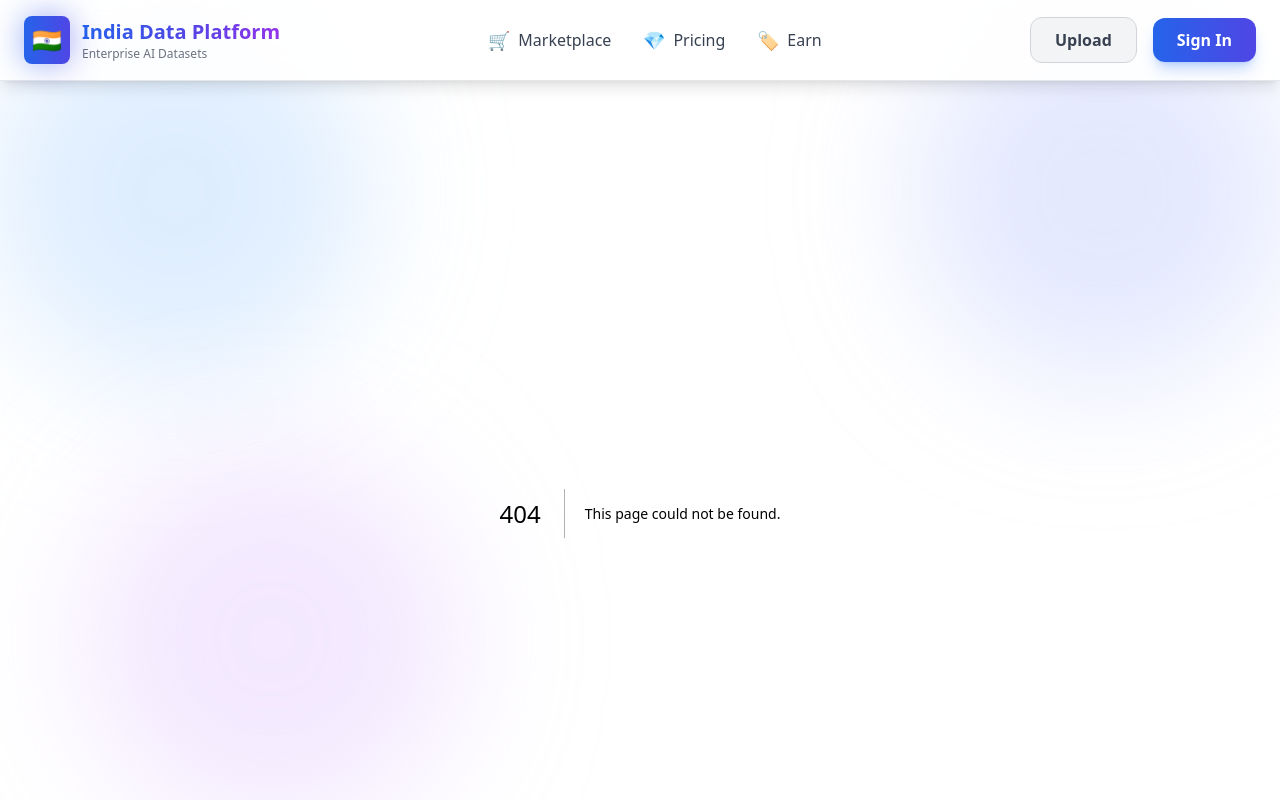
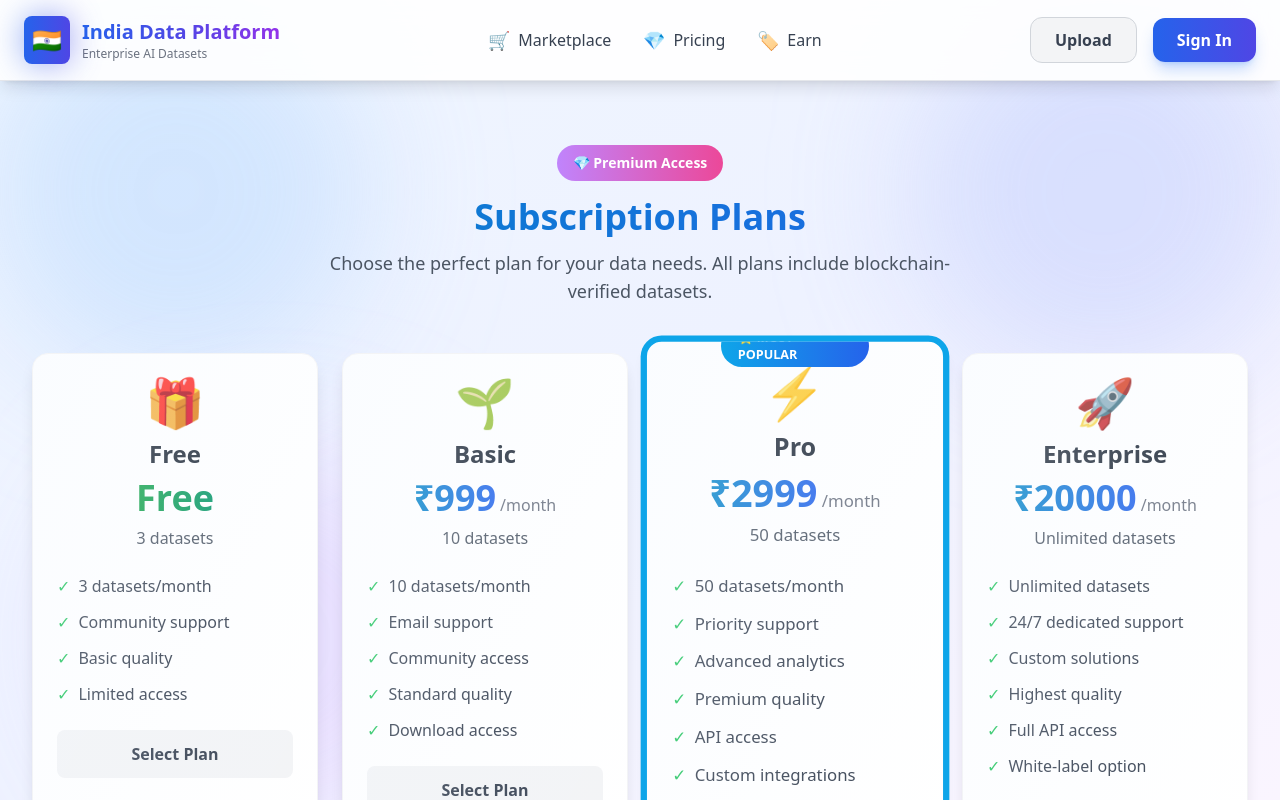
Before and after one commit to shivamgupta79/project, a Next.js app: page /subscriptions in a window 1280 px wide. Before the commit this address had no page. Shown: the top 800 px of the page. Built offline with nearby package versions, Linux system fonts and the light colour scheme.

Commit message:
Create page.tsx

```diff
--- /dev/null
+++ b/app/subscriptions/page.tsx
@@ -0,0 +1,136 @@
+"use client";
+
+import { useState } from "react";
+
+const plans = [
+  {
+    id: "free",
+    name: "Free",
+    price: 0,
+    datasets: "3",
+    icon: "🎁",
+    features: ["3 datasets/month", "Community support", "Basic quality", "Limited access"]
+  },
+  {
+    id: "basic",
+    name: "Basic",
+    price: 999,
+    datasets: "10",
+    icon: "🌱",
+    features: ["10 datasets/month", "Email support", "Community access", "Standard quality", "Download access"]
+  },
+  {
+    id: "pro",
+    name: "Pro",
+    price: 2999,
+    datasets: "50",
+    icon: "⚡",
+    popular: true,
+    features: ["50 datasets/month", "Priority support", "Advanced analytics", "Premium quality", "API access", "Custom integrations"]
+  },
+  {
+    id: "enterprise",
+    name: "Enterprise",
+    price: 20000,
+    datasets: "Unlimited",
+    icon: "🚀",
+    features: ["Unlimited datasets", "24/7 dedicated support", "Custom solutions", "Highest quality", "Full API access", "White-label option"]
+  }
+];
+
+export default function SubscriptionsPage() {
+  const [selected, setSelected] = useState(plans[2].id);
+
+  async function subscribe() {
+    await fetch("/api/subscriptions/subscribe", {
+      method: "POST",
+      headers: { "Content-Type": "application/json" },
+      body: JSON.stringify({ plan: selected })
+    });
+    alert("🎉 Subscription activated successfully!");
+  }
+
+  return (
+    <section className="py-8 px-4">
+      {/* Header */}
+      <div className="text-center mb-12">
+        <div className="inline-block mb-4 px-4 py-2 bg-gradient-to-r from-purple-400 to-pink-500 text-white rounded-full text-sm font-semibold">
+          💎 Premium Access
+        </div>
+        <h2 className="text-4xl font-bold mb-3 bg-gradient-to-r from-sky-600 to-blue-600 bg-clip-text text-transparent">
+          Subscription Plans
+        </h2>
+        <p className="text-gray-600 text-lg max-w-2xl mx-auto">
+          Choose the perfect plan for your data needs. All plans include blockchain-verified datasets.
+        </p>
+      </div>
+
+      {/* Plans Grid */}
+      <div className="grid md:grid-cols-2 lg:grid-cols-4 gap-6 max-w-7xl mx-auto mb-8">
+        {plans.map((p) => (
+          <div
+            key={p.id}
+            className={`card p-6 relative ${selected === p.id ? 'ring-4 ring-sky-500 scale-105' : ''} ${p.popular ? 'border-2 border-sky-500' : ''}`}
+          >
+            {p.popular && (
+              <div className="absolute -top-4 left-1/2 transform -translate-x-1/2 px-4 py-1 bg-gradient-to-r from-sky-500 to-blue-600 text-white rounded-full text-xs font-bold">
+                ⭐ MOST POPULAR
+              </div>
+            )}
+
+            <div className="text-center mb-6">
+              <div className="text-5xl mb-3">{p.icon}</div>
+              <h3 className="text-2xl font-bold text-gray-800 mb-2">{p.name}</h3>
+              <div className="flex items-baseline justify-center gap-1">
+                {p.price === 0 ? (
+                  <span className="text-4xl font-bold bg-gradient-to-r from-green-600 to-emerald-600 bg-clip-text text-transparent">
+                    Free
+                  </span>
+                ) : (
+                  <>
+                    <span className="text-4xl font-bold bg-gradient-to-r from-sky-600 to-blue-600 bg-clip-text text-transparent">
+                      ₹{p.price}
+                    </span>
+                    <span className="text-gray-500">/month</span>
+                  </>
+                )}
+              </div>
+              <p className="text-gray-600 mt-2 font-medium">{p.datasets} datasets</p>
+            </div>
+
+            <ul className="space-y-3 mb-6">
+              {p.features.map((feature, idx) => (
+                <li key={idx} className="flex items-center gap-2 text-gray-700">
+                  <span className="text-green-500">✓</span>
+                  <span>{feature}</span>
+                </li>
+              ))}
+            </ul>
+
+            <button
+              onClick={() => setSelected(p.id)}
+              className={`w-full px-4 py-3 rounded-lg font-semibold transition-all duration-200 mb-2 ${
+                selected === p.id
+                  ? 'bg-gradient-to-r from-sky-500 to-blue-600 text-white shadow-lg'
+                  : 'bg-gray-100 text-gray-700 hover:bg-gray-200'
+              }`}
+            >
+              {selected === p.id ? '✓ Selected' : 'Select Plan'}
+            </button>
+          </div>
+        ))}
+      </div>
+
+      {/* Subscribe Button */}
+      <div className="text-center">
+        <button
+          onClick={subscribe}
+          className="btn-primary text-lg px-12 py-4"
+        >
+          Subscribe Now 🎉
+        </button>
+        <p className="text-gray-500 text-sm mt-4">Cancel anytime • No hidden fees • Secure payment</p>
+      </div>
+    </section>
+  );
+}
```
